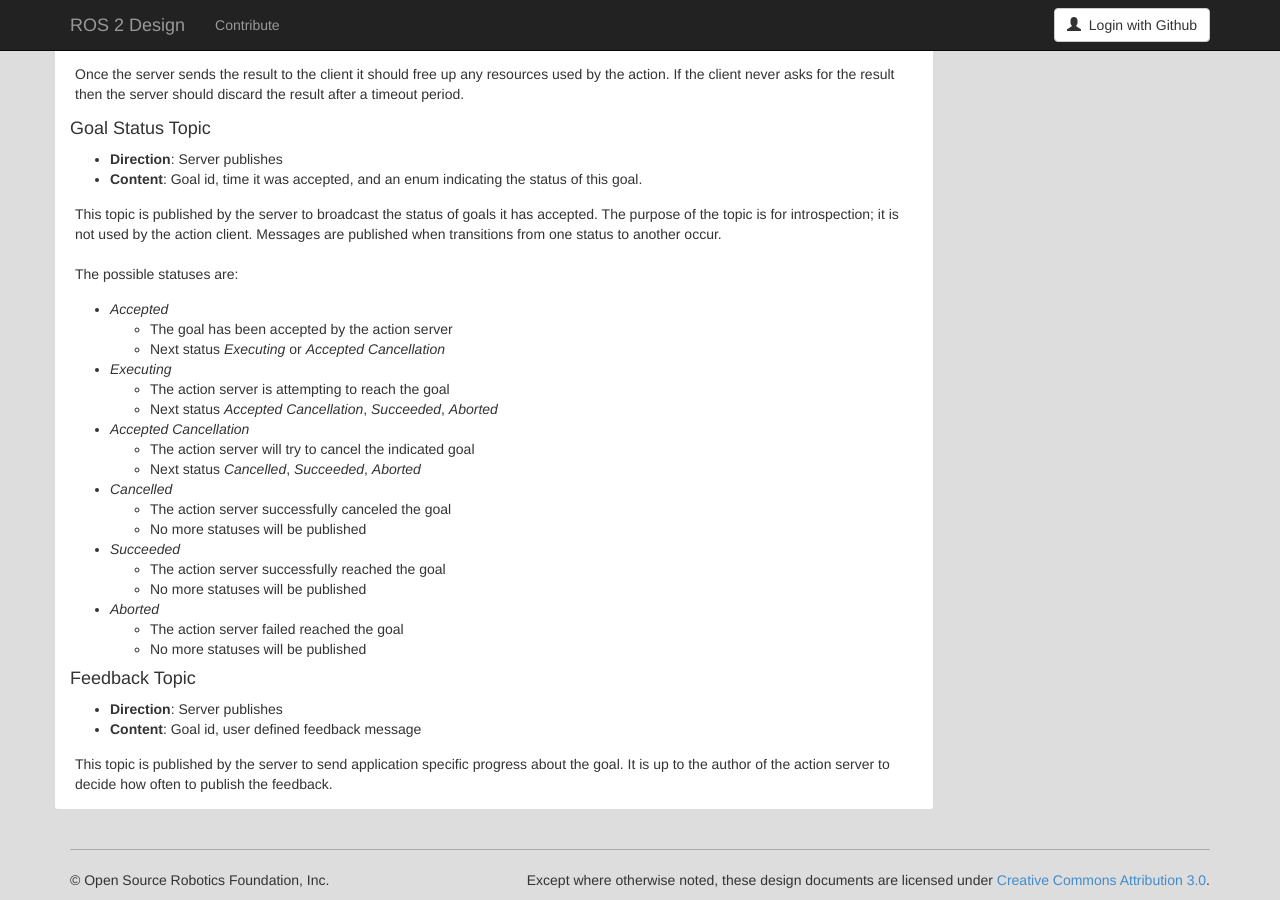
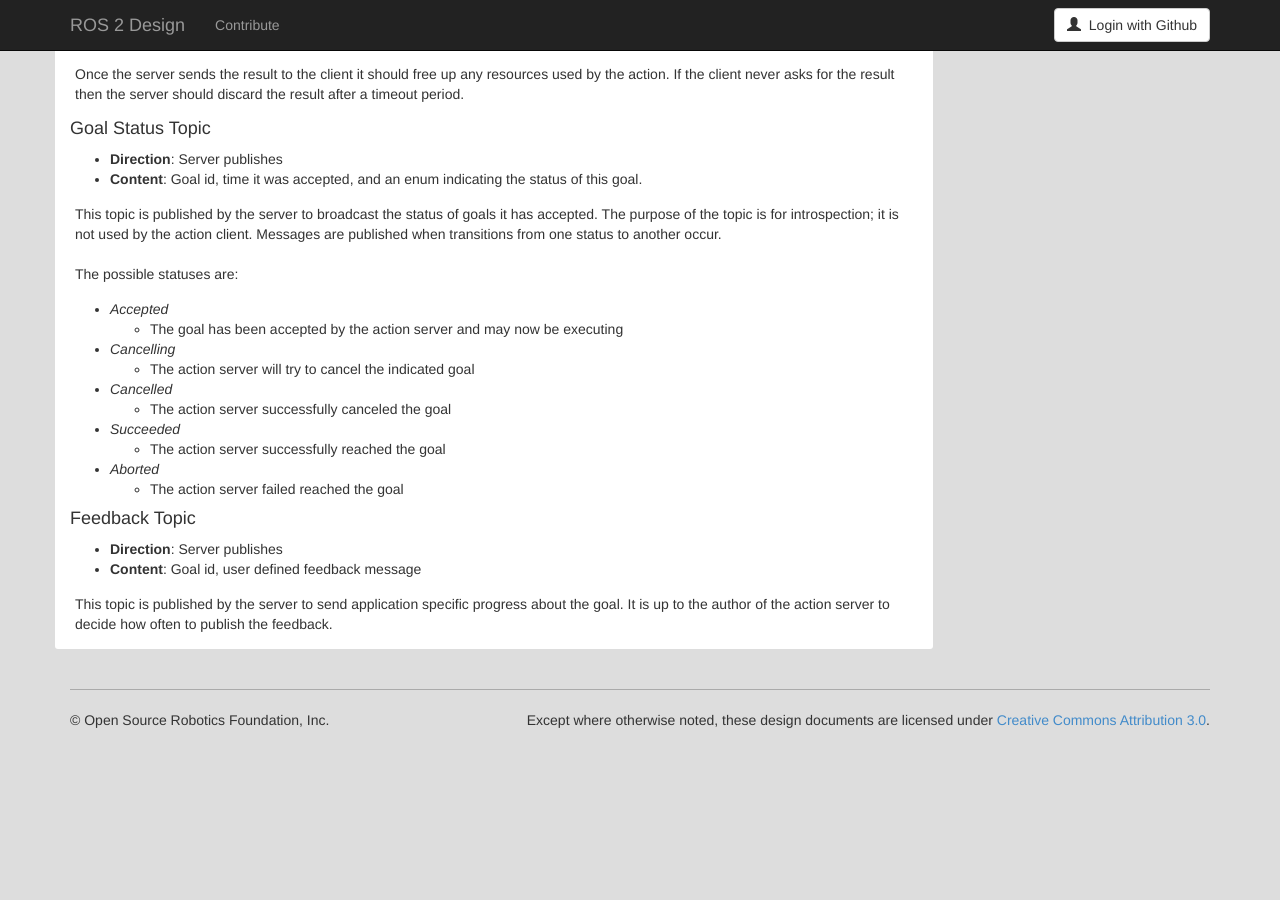
Before and after one commit to ros2/design, a Jekyll site: the page built from articles/actions.md, in a window 1280 px wide and 900 px high, scrolled down 5264 px. Built offline with Jekyll 4.4.1, drawn with Linux system fonts in a browser that asks for light colours; nearby versions of some CDN libraries; after the commit the page ends 6004 px from its top, so only the background shows below that.

Commit message:
Shrink possible statuses

```diff
--- a/articles/actions.md
+++ b/articles/actions.md
@@ -321,23 +321,15 @@ Messages are published when transitions from one status to another occur.
 The possible statuses are:
 
 * *Accepted*
-  * The goal has been accepted by the action server
-  * Next status *Executing* or *Accepted Cancellation*
-* *Executing*
-  * The action server is attempting to reach the goal
-  * Next status *Accepted Cancellation*, *Succeeded*, *Aborted*
-* *Accepted Cancellation*
+  * The goal has been accepted by the action server and may now be executing
+* *Cancelling*
   * The action server will try to cancel the indicated goal
-  * Next status *Cancelled*, *Succeeded*, *Aborted*
 * *Cancelled*
   * The action server successfully canceled the goal
-  * No more statuses will be published
 * *Succeeded*
   * The action server successfully reached the goal
-  * No more statuses will be published
 * *Aborted*
   * The action server failed reached the goal
-  * No more statuses will be published
 
 #### Feedback Topic
 
```
